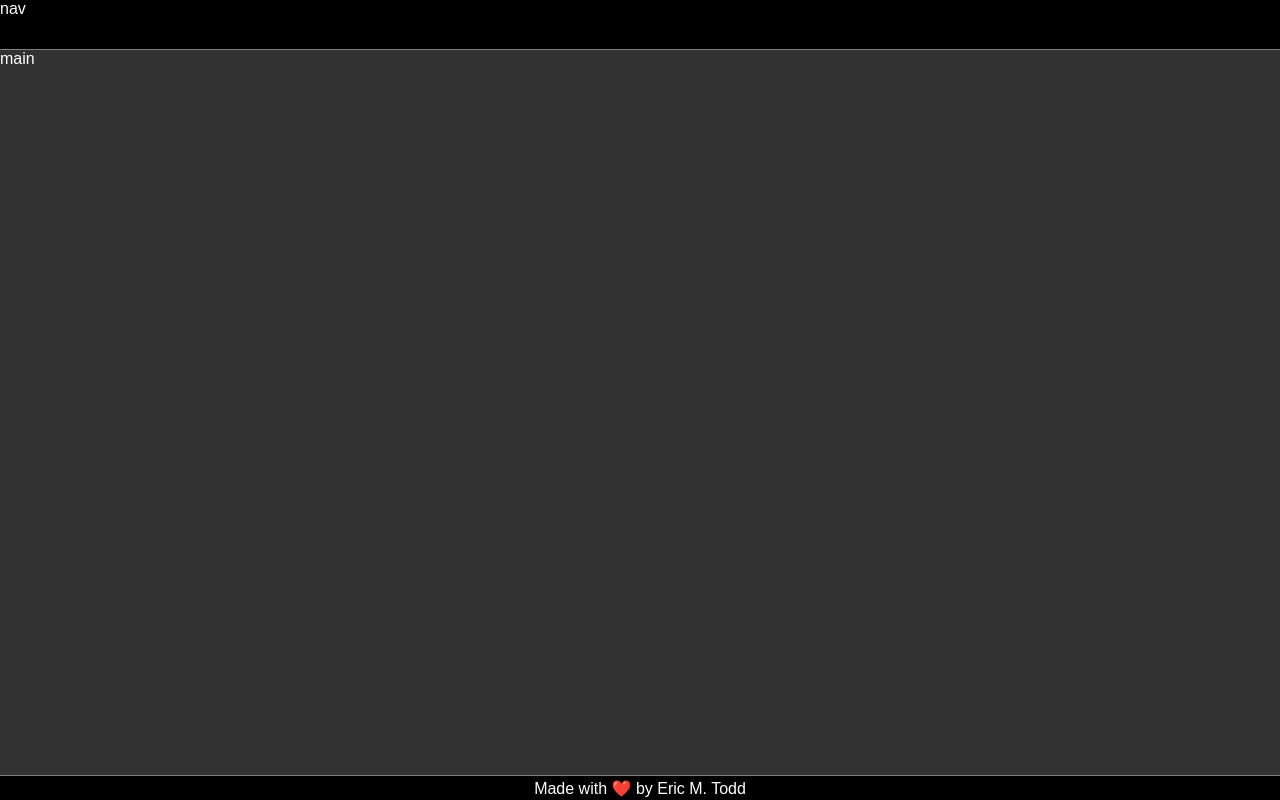
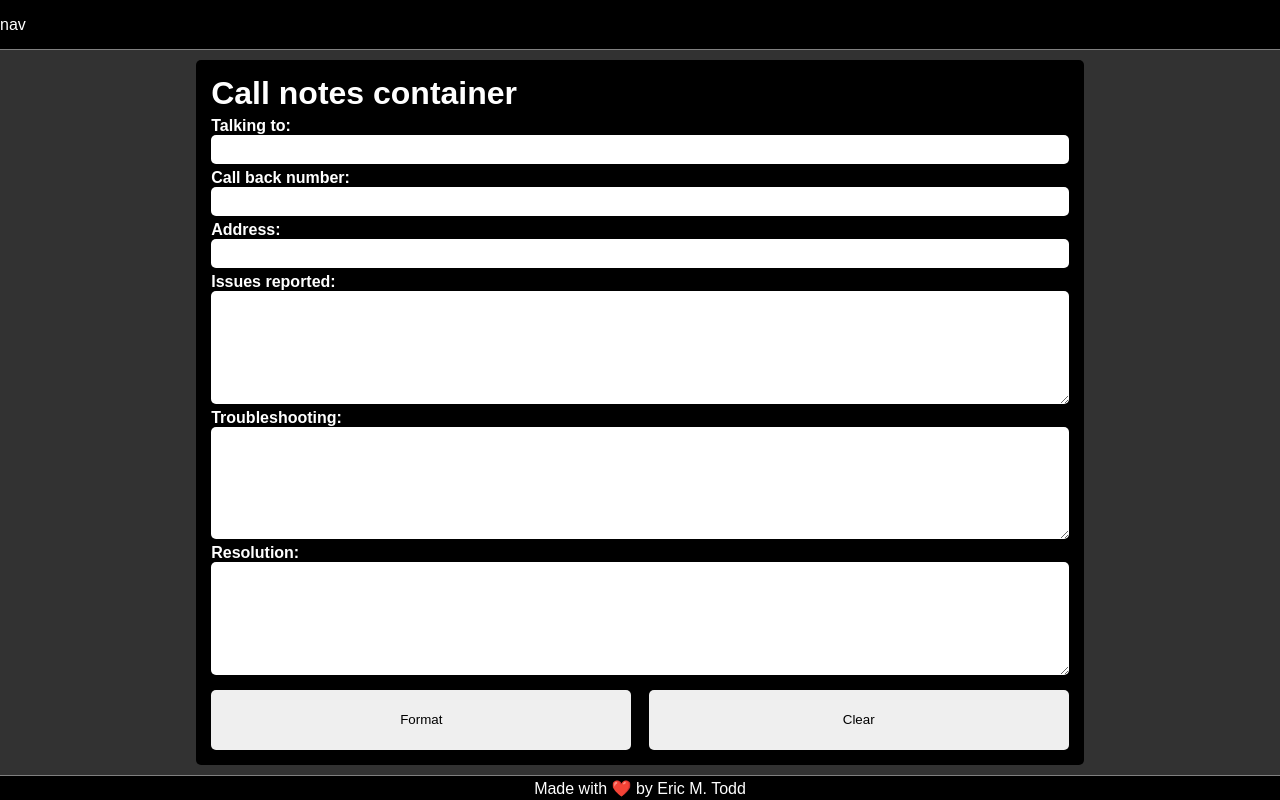
Before and after one commit to EricMTodd/simpliscript, a React (Create React App) app in the folder react-app/: page / in a window 1280 px wide. Built offline with nearby package versions, Linux system fonts and the light colour scheme.

Commit message:
Good work on inputs.

```diff
--- /dev/null
+++ b/react-app/src/components/call-notes/CallNotes.js
@@ -0,0 +1,49 @@
+import './call-notes.css'
+import { useState } from 'react'
+
+const CallNotes = () => {
+  const [caller, setCaller] = useState('')
+  const [callBackNumber, setCallBackNumber] = useState('')
+  const [address, setAddress] = useState('')
+  const [issues, setIssues] = useState('')
+  const [troubleshooting, setTroubleshooting] = useState('')
+  const [resolution, setResolution] = useState('')
+
+  return(
+    <div className='call-notes-container'>
+      <h1>Call notes container</h1>
+      <form className='editable'>
+        <label htmlFor='caller-input'>
+          <strong>Talking to: </strong>
+        </label>
+        <input type='text' id='caller-input' autoComplete='off' value={caller} onChange={e => setCaller(e.target.value)} />
+        <label htmlFor='call-back-number-input'>
+          <strong>Call back number: </strong>
+        </label>
+        <input type='text' id='call-back-number-input' autoComplete='off' value={callBackNumber} onChange={e => setCallBackNumber(e.target.value)} />
+        <label htmlFor='address-input'>
+          <strong>Address: </strong>
+        </label>
+        <input type='text' id='address-input' autoComplete='off' value={address} onChange={e => setAddress} />
+        <label htmlFor='issues-textarea'>
+          <strong>Issues reported: </strong>
+        </label>
+        <textarea id='issues-textarea' value={issues} onChange={e => setIssues} />
+        <label htmlFor='troubleshooting-textarea'>
+          <strong>Troubleshooting: </strong>
+        </label>
+        <textarea id='toubleshooting-textarea' value={troubleshooting} onChange={e => setTroubleshooting(e.target.value)} />
+        <label htmlFor='resolution-textarea'>
+          <strong>Resolution: </strong>
+        </label>
+        <textarea id='resolution-textarea' value={resolution} onChange={e => setResolution(e.target.value)} />
+        <div className='form-buttons-container'>
+          <button type='button'>Format</button>
+          <button type='button'>Clear</button>
+        </div>
+      </form>
+    </div>
+  )
+}
+
+export default CallNotes
--- /dev/null
+++ b/react-app/src/components/call-notes/call-notes.css
@@ -0,0 +1,47 @@
+.call-notes-container {
+  background-color: black;
+  height: calc(100vh - 125px);
+  width: 67%;
+  margin: 0 auto;
+  display: flex;
+  flex-direction: column;
+  padding: 15px;
+  margin-top: 10px;
+  border-radius: 5px;
+}
+
+.call-notes-container > form {
+  display: flex;
+  flex-direction: column;
+  height: 100%;
+}
+
+.call-notes-container > form > label {
+  margin-top: 5px;
+}
+
+.call-notes-container > form > input {
+  height: 7.5%;
+  border-radius: 5px;
+  border: none;
+}
+
+.call-notes-container > form > textarea {
+  height: 30%;
+  border-radius: 5px;
+  border: none;
+}
+
+.form-buttons-container {
+  width: 100%;
+  display: flex;
+  justify-content: space-between;
+  margin-top: 15px;
+}
+
+.form-buttons-container > button {
+  width: 49%;
+  height: 60px;
+  border-radius: 5px;
+  border: none;
+}
--- a/react-app/src/components/main/Main.js
+++ b/react-app/src/components/main/Main.js
@@ -1,9 +1,13 @@
 import './main.css'
+import { Routes, Route } from 'react-router-dom'
+import CallNotes from '../call-notes/CallNotes.js'
 
 const Main = () => {
   return(
     <main>
-      main
+      <Routes>
+        <Route path='/' element={<CallNotes />} />
+      </Routes>
     </main>
   )
 }
--- a/react-app/src/components/nav/nav.css
+++ b/react-app/src/components/nav/nav.css
@@ -4,4 +4,6 @@ nav {
   height: 49px;
   width: 100%;
   border-bottom: 1px solid gray;
+  display: flex;
+  align-items: center;
 }
```
